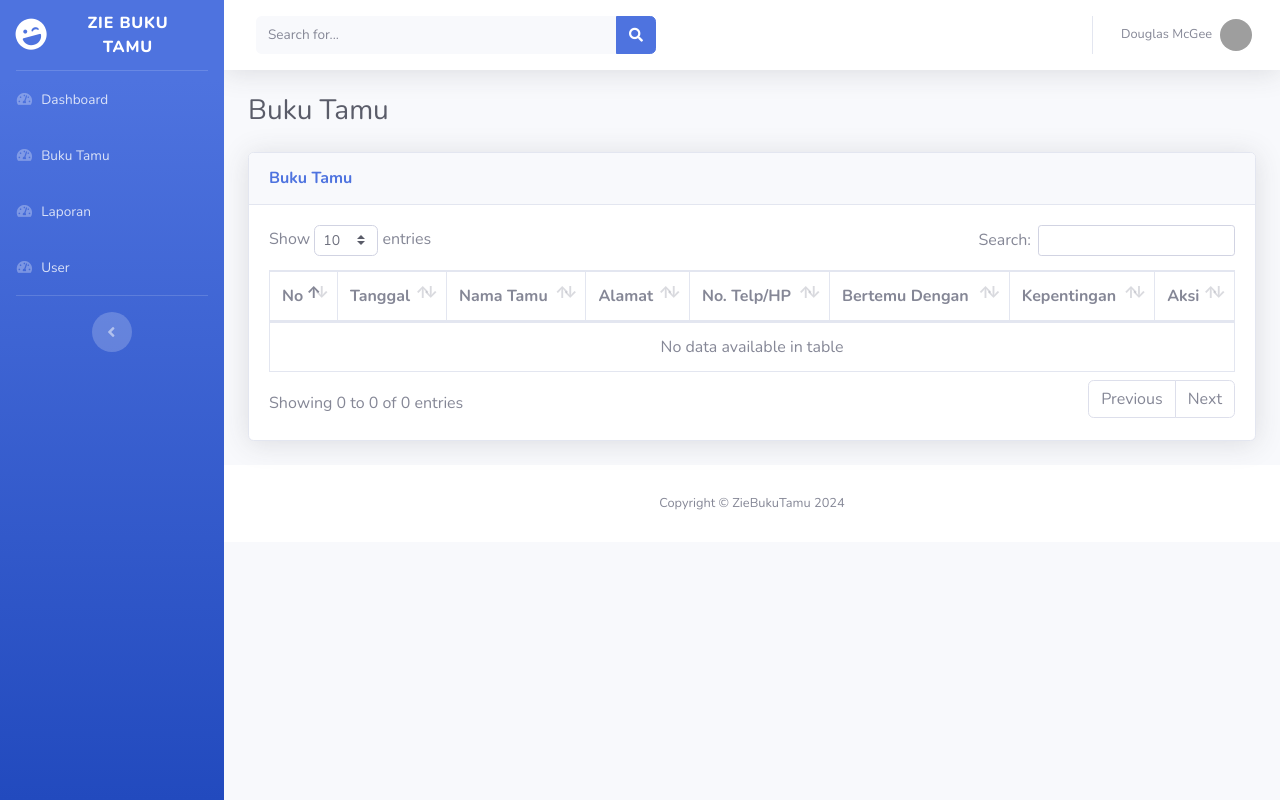
After one commit to M-Rofi-i-Alawi/tugas_BuSarah_buku_tamu, a PHP site: page /buku-tamu.php in a window 1280 px wide. The commit adds this page. Run offline with PHP 8.4, Linux system fonts and the light colour scheme; data that the repository does not hold is empty; grey boxes are pictures that could not be loaded.

Commit message:
menambahkan halaman buku tamu dan fitur menampilkan data tamu

```diff
--- /dev/null
+++ b/buku-tamu.php
@@ -0,0 +1,58 @@
+<?php
+require_once('function.php');
+include_once('templates/header.php');
+?>
+    <!-- Begin Page Content -->
+    <div class="container-fluid">
+
+    <!-- Page Heading -->
+        <h1 class="h3 mb-4 text-gray-800">Buku Tamu</h1>
+                <!-- DataTales Example -->
+        <div class="card shadow mb-4">
+            <div class="card-header py-3">
+                <h6 class="m-0 font-weight-bold text-primary">Buku Tamu</h6>
+            </div>
+            <div class="card-body">
+                <div class="table-responsive">
+                    <table class="table table-bordered" id="dataTable" width="100%" cellspacing="0">
+                        <thead>
+                            <tr>
+                                <th>No</th>
+                                <th>Tanggal</th>
+                                <th>Nama Tamu</th>
+                                <th>Alamat</th>
+                                <th>No. Telp/HP</th>
+                                <th>Bertemu Dengan</th>
+                                <th>Kepentingan</th>
+                                <th>Aksi</th>
+                            </tr>
+                        </thead>
+                        <tbody>
+                            <?php
+                            // penomoran auto-increment
+                            $no = 1;
+                            // Query untuk memanggil semua data dari tabel buku_tamu
+                            $buku_tamu = query("SELECT * FROM buku_tamu");
+                            foreach($buku_tamu as $tamu): ?>
+                            <tr>
+                                <td><?= $no++; ?></td>
+                                <td><?= $tamu ['tanggal'] ?></td>
+                                <td><?= $tamu['nama_tamu'] ?></td>
+                                <td><?= $tamu ['alamat'] ?></td>
+                                <td><?= $tamu ['no_hp'] ?></td>
+                                <td><?= $tamu ['bertemu'] ?></td>
+                                <td><?= $tamu['kepentingan'] ?></td>
+                                <td><button class="btn btn-success" type="button">Ubah</button>
+                                    <button class="btn btn-danger" type="button">Hapus</button></td>
+                            </tr>
+                            <?php endforeach; ?>
+                        </tbody>
+                    </table>
+                </div>
+            </div>
+        </div>
+    </div>
+    <!-- /.container-fluid -->
+<?php
+include_once('templates/footer.php');
+?>
--- /dev/null
+++ b/function.php
@@ -0,0 +1,15 @@
+<?php
+// panggil file koneksi.php
+require_once ('koneksi.php');
+
+// membuat query ke / dari database
+function query($query){
+    global $koneksi;
+    $result = mysqli_query($koneksi,$query);
+    $rows = [];
+    while ($row = mysqli_fetch_assoc($result)){
+        $rows [] = $row;
+    }
+    return $rows;
+}
+?>
--- a/index.php
+++ b/index.php
@@ -20,5 +20,5 @@ include_once('templates/header.php');
 </body>
 </html>
 <?php
-include_once('templates/header.php');
+include_once('templates/footer.php');
 ?>
--- /dev/null
+++ b/koneksi.php
@@ -0,0 +1,8 @@
+<?php
+define('HOST_NAME','localhost');
+define('USER_NAME','root');
+define('PASSWORD','');
+define('DB_NAME','app_bukutamu');
+
+$koneksi = mysqli_connect(HOST_NAME,USER_NAME,PASSWORD,DB_NAME);
+?>
--- a/templates/footer.php
+++ b/templates/footer.php
@@ -53,5 +53,11 @@
     <!-- Custom scripts for all pages-->
     <script src="assets/js/sb-admin-2.min.js"></script>
 
+        <!-- Page level plugins -->
+    <script src="assets/vendor/datatables/jquery.dataTables.min.js"></script>
+    <script src="assets/vendor/datatables/dataTables.bootstrap4.min.js"></script>
+
+    <!-- Page level custom scripts -->
+    <script src="assets/js/demo/datatables-demo.js"></script>
 </body>
 </html>
--- a/templates/header.php
+++ b/templates/header.php
@@ -31,7 +31,7 @@
         <ul class="navbar-nav bg-gradient-primary sidebar sidebar-dark accordion" id="accordionSidebar">
 
             <!-- Sidebar - Brand -->
-            <a class="sidebar-brand d-flex align-items-center justify-content-center" href="index.html">
+            <a class="sidebar-brand d-flex align-items-center justify-content-center" href="index.php">
                 <div class="sidebar-brand-icon rotate-n-15">
                     <i class="fas fa-laugh-wink"></i>
                 </div>
@@ -43,14 +43,14 @@
 
             <!-- Nav Item - Dashboard -->
             <li class="nav-item">
-                <a class="nav-link" href="index.html">
+                <a class="nav-link" href="index.php">
                     <i class="fas fa-fw fa-tachometer-alt"></i>
                     <span>Dashboard</span>
                 </a>
             </li>
 
             <li class="nav-item">
-                <a class="nav-link" href="index.html">
+                <a class="nav-link" href="buku-tamu.php">
                     <i class="fas fa-fw fa-tachometer-alt"></i>
                     <span>Buku Tamu</span>
                 </a>
@@ -174,5 +174,10 @@
 
                 </nav>
                 <!-- End of Topbar -->
+                  <!-- Custom styles for this page -->
+    <link href="assets/vendor/datatables/dataTables.bootstrap4.min.css" rel="stylesheet">
+
+
+
 </body>
-    </html>
+</html>
```
